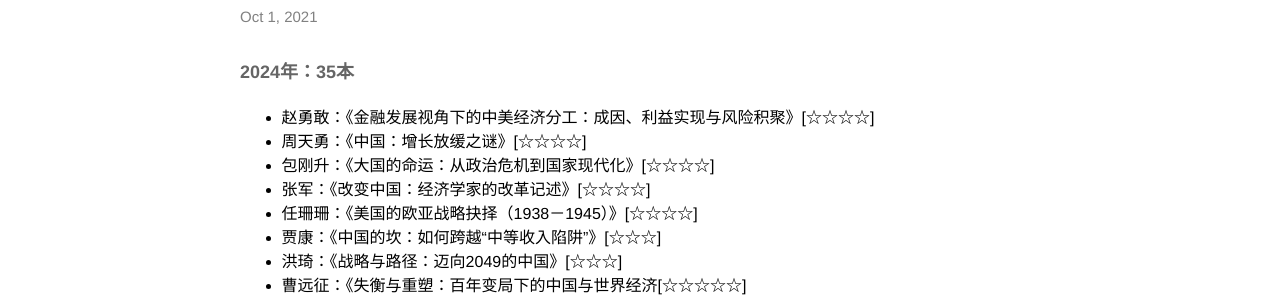
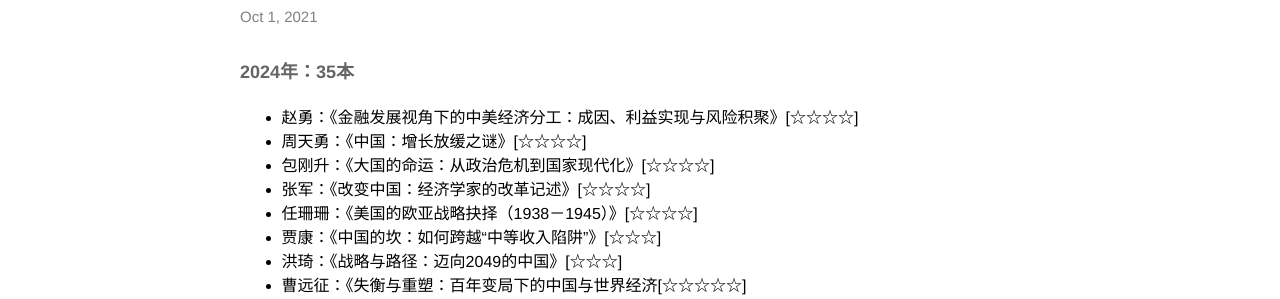
Before and after one commit to mileistone/mileistone.github.io, a Jekyll site: the page built from _posts/2021-10-01-books.md, in a window 1280 px wide and 900 px high. Shown: the part 137-436 px from the top of the window. Built offline with Jekyll 4.4.1, drawn with Linux system fonts in a browser that asks for light colours.

Commit message:
Update 2021-10-01-books.md

```diff
--- a/_posts/2021-10-01-books.md
+++ b/_posts/2021-10-01-books.md
@@ -8,7 +8,7 @@ date: 2021-10-01 22:00:00
 ---
 
 ##### 2024年：35本
-- 赵勇敢：《金融发展视角下的中美经济分工：成因、利益实现与风险积聚》[☆☆☆☆]
+- 赵勇：《金融发展视角下的中美经济分工：成因、利益实现与风险积聚》[☆☆☆☆]
 - 周天勇：《中国：增长放缓之谜》[☆☆☆☆]
 - 包刚升：《大国的命运：从政治危机到国家现代化》[☆☆☆☆]
 - 张军：《改变中国：经济学家的改革记述》[☆☆☆☆]
```
